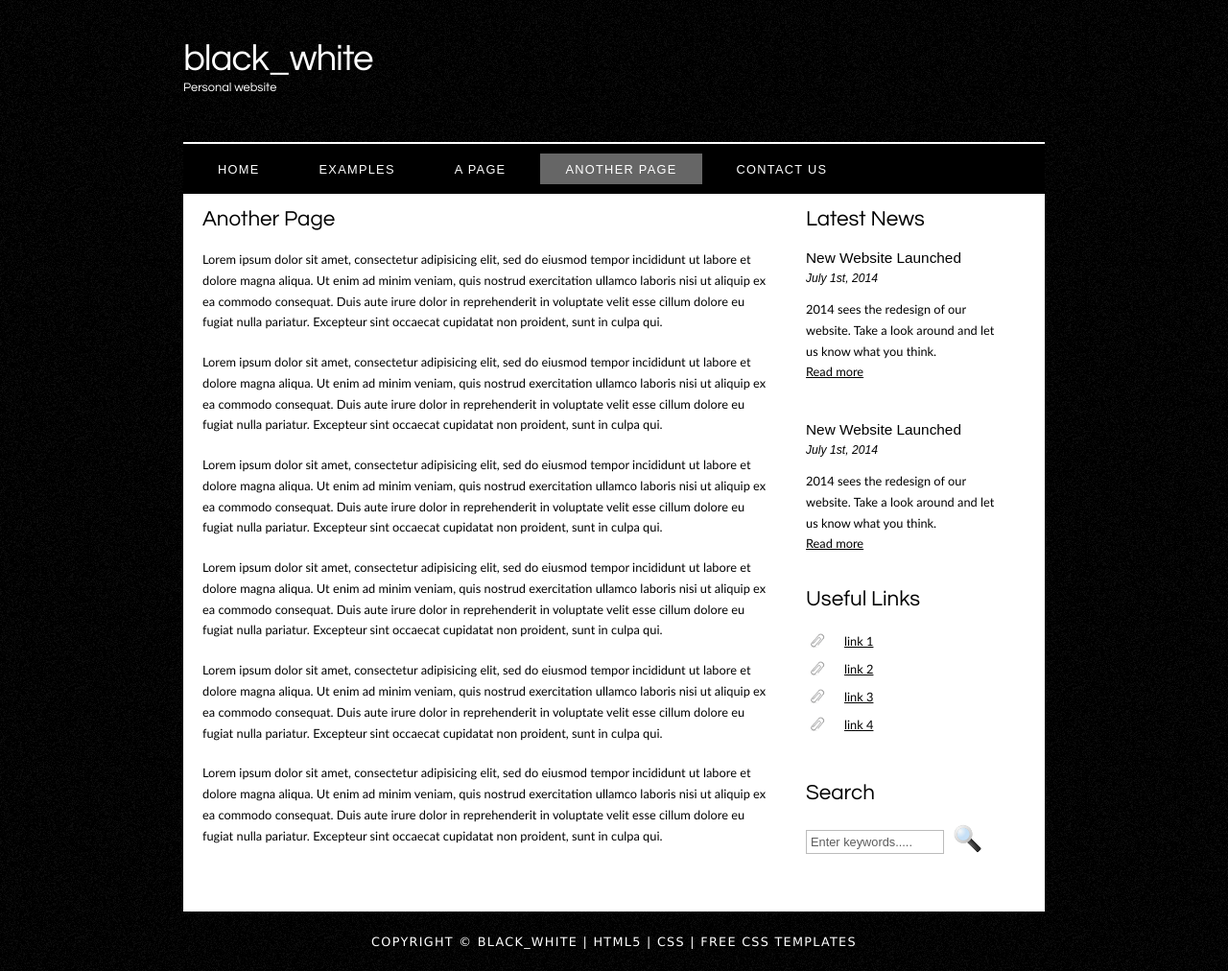
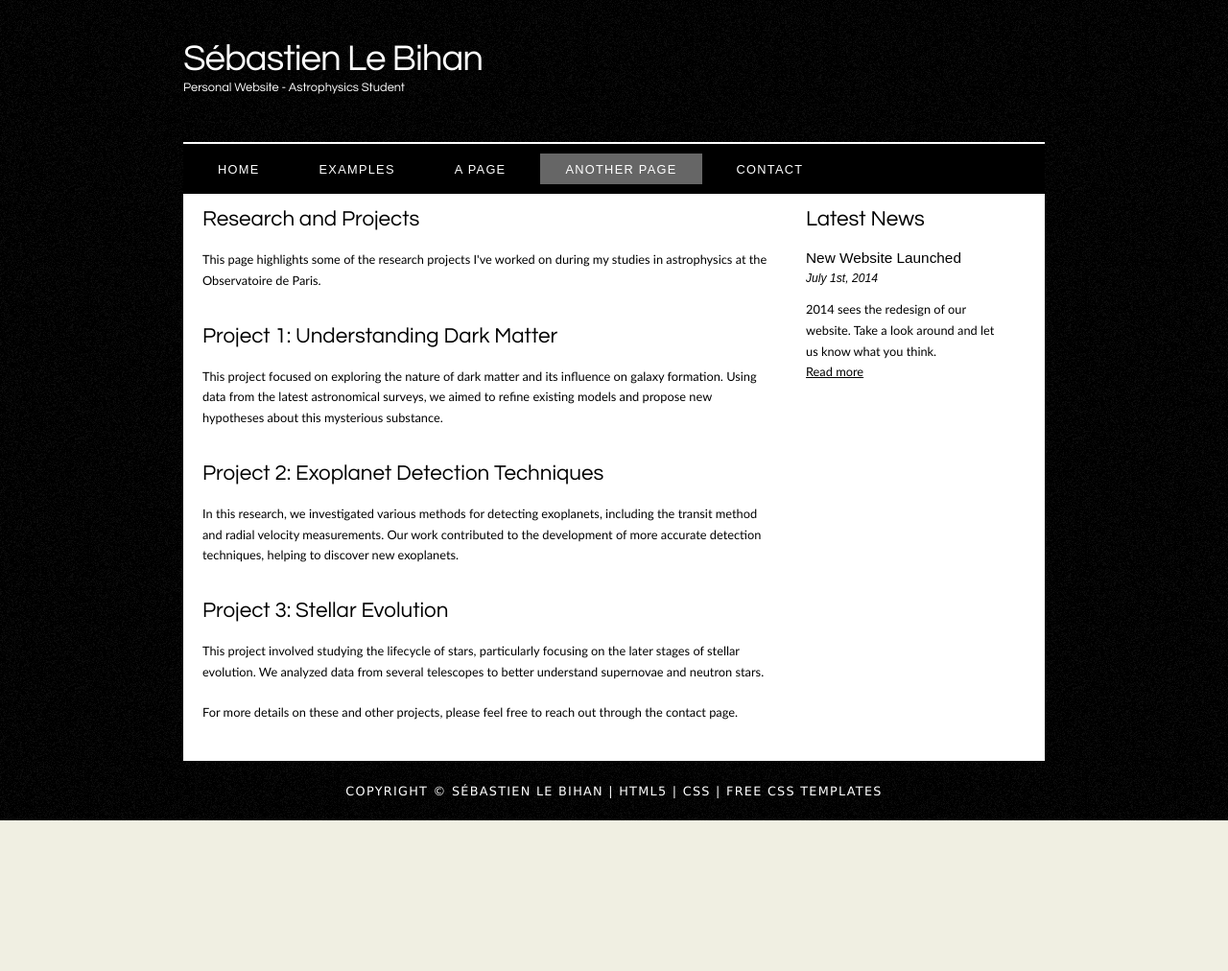
Before and after one commit to sebastienlebihan/sebastienlebihan.github.io, a plain HTML site: page another_page.html in a window 1280 px wide. Shown: the whole page at 96% size. After the commit the page ends 855 px from the top, so only its background shows below. Drawn offline with Linux system fonts and the light colour scheme.

Commit message:
version test site

```diff
--- a/another_page.html
+++ b/another_page.html
@@ -2,9 +2,9 @@
 <html>
 
 <head>
-  <title>black_white - another page</title>
-  <meta name="description" content="website description" />
-  <meta name="keywords" content="website keywords, website keywords" />
+  <title>Sébastien Le Bihan - Astrophysics Student</title>
+  <meta name="description" content="Sébastien Le Bihan's personal web page showcasing his work as an astrophysics student" />
+  <meta name="keywords" content="Sébastien Le Bihan, astrophysics, student, research, personal website" />
   <meta http-equiv="content-type" content="text/html; charset=UTF-8" />
   <link rel="stylesheet" type="text/css" href="style/style.css" title="style" />
 </head>
@@ -14,61 +14,45 @@
     <div id="header">
       <div id="logo">
         <div id="logo_text">
-          <!-- class="logo_colour", allows you to change the colour of the text -->
-          <h1><a href="index.html">black<span class="logo_colour">_white</span></a></h1>
-          <h2>Personal website</h2>
+          <h1><a href="index.html">Sébastien<span class="logo_colour"> Le Bihan</span></a></h1>
+          <h2>Personal Website - Astrophysics Student</h2>
         </div>
       </div>
       <div id="menubar">
         <ul id="menu">
-          <!-- put class="selected" in the li tag for the selected page - to highlight which page you're on -->
           <li><a href="index.html">Home</a></li>
           <li><a href="examples.html">Examples</a></li>
           <li><a href="page.html">A Page</a></li>
           <li class="selected"><a href="another_page.html">Another Page</a></li>
-          <li><a href="contact.html">Contact Us</a></li>
+          <li><a href="contact.html">Contact</a></li>
         </ul>
       </div>
     </div>
     <div id="site_content">
       <div class="sidebar">
-        <!-- insert your sidebar items here -->
         <h3>Latest News</h3>
         <h4>New Website Launched</h4>
         <h5>July 1st, 2014</h5>
         <p>2014 sees the redesign of our website. Take a look around and let us know what you think.<br /><a href="#">Read more</a></p>
-        <p></p>
-        <h4>New Website Launched</h4>
-        <h5>July 1st, 2014</h5>
-        <p>2014 sees the redesign of our website. Take a look around and let us know what you think.<br /><a href="#">Read more</a></p>
-        <h3>Useful Links</h3>
-        <ul>
-          <li><a href="#">link 1</a></li>
-          <li><a href="#">link 2</a></li>
-          <li><a href="#">link 3</a></li>
-          <li><a href="#">link 4</a></li>
-        </ul>
-        <h3>Search</h3>
-        <form method="post" action="#" id="search_form">
-          <p>
-            <input class="search" type="text" name="search_field" value="Enter keywords....." />
-            <input name="search" type="image" style="border: 0; margin: 0 0 -9px 5px;" src="style/search.png" alt="Search" title="Search" />
-          </p>
-        </form>
       </div>
       <div id="content">
-        <!-- insert the page content here -->
-        <h1>Another Page</h1>
-        <p>Lorem ipsum dolor sit amet, consectetur adipisicing elit, sed do eiusmod tempor incididunt ut labore et dolore magna aliqua. Ut enim ad minim veniam, quis nostrud exercitation ullamco laboris nisi ut aliquip ex ea commodo consequat. Duis aute irure dolor in reprehenderit in voluptate velit esse cillum dolore eu fugiat nulla pariatur. Excepteur sint occaecat cupidatat non proident, sunt in culpa qui.</p>
-        <p>Lorem ipsum dolor sit amet, consectetur adipisicing elit, sed do eiusmod tempor incididunt ut labore et dolore magna aliqua. Ut enim ad minim veniam, quis nostrud exercitation ullamco laboris nisi ut aliquip ex ea commodo consequat. Duis aute irure dolor in reprehenderit in voluptate velit esse cillum dolore eu fugiat nulla pariatur. Excepteur sint occaecat cupidatat non proident, sunt in culpa qui.</p>
-        <p>Lorem ipsum dolor sit amet, consectetur adipisicing elit, sed do eiusmod tempor incididunt ut labore et dolore magna aliqua. Ut enim ad minim veniam, quis nostrud exercitation ullamco laboris nisi ut aliquip ex ea commodo consequat. Duis aute irure dolor in reprehenderit in voluptate velit esse cillum dolore eu fugiat nulla pariatur. Excepteur sint occaecat cupidatat non proident, sunt in culpa qui.</p>
-        <p>Lorem ipsum dolor sit amet, consectetur adipisicing elit, sed do eiusmod tempor incididunt ut labore et dolore magna aliqua. Ut enim ad minim veniam, quis nostrud exercitation ullamco laboris nisi ut aliquip ex ea commodo consequat. Duis aute irure dolor in reprehenderit in voluptate velit esse cillum dolore eu fugiat nulla pariatur. Excepteur sint occaecat cupidatat non proident, sunt in culpa qui.</p>
-        <p>Lorem ipsum dolor sit amet, consectetur adipisicing elit, sed do eiusmod tempor incididunt ut labore et dolore magna aliqua. Ut enim ad minim veniam, quis nostrud exercitation ullamco laboris nisi ut aliquip ex ea commodo consequat. Duis aute irure dolor in reprehenderit in voluptate velit esse cillum dolore eu fugiat nulla pariatur. Excepteur sint occaecat cupidatat non proident, sunt in culpa qui.</p>
-        <p>Lorem ipsum dolor sit amet, consectetur adipisicing elit, sed do eiusmod tempor incididunt ut labore et dolore magna aliqua. Ut enim ad minim veniam, quis nostrud exercitation ullamco laboris nisi ut aliquip ex ea commodo consequat. Duis aute irure dolor in reprehenderit in voluptate velit esse cillum dolore eu fugiat nulla pariatur. Excepteur sint occaecat cupidatat non proident, sunt in culpa qui.</p>
+        <h1>Research and Projects</h1>
+        <p>This page highlights some of the research projects I've worked on during my studies in astrophysics at the Observatoire de Paris.</p>
+
+        <h2>Project 1: Understanding Dark Matter</h2>
+        <p>This project focused on exploring the nature of dark matter and its influence on galaxy formation. Using data from the latest astronomical surveys, we aimed to refine existing models and propose new hypotheses about this mysterious substance.</p>
+
+        <h2>Project 2: Exoplanet Detection Techniques</h2>
+        <p>In this research, we investigated various methods for detecting exoplanets, including the transit method and radial velocity measurements. Our work contributed to the development of more accurate detection techniques, helping to discover new exoplanets.</p>
+
+        <h2>Project 3: Stellar Evolution</h2>
+        <p>This project involved studying the lifecycle of stars, particularly focusing on the later stages of stellar evolution. We analyzed data from several telescopes to better understand supernovae and neutron stars.</p>
+
+        <p>For more details on these and other projects, please feel free to reach out through the contact page.</p>
       </div>
     </div>
     <div id="footer">
-      Copyright &copy; black_white | <a href="http://validator.w3.org/check?uri=referer">HTML5</a> | <a href="http://jigsaw.w3.org/css-validator/check/referer">CSS</a> | <a href="http://www.html5webtemplates.co.uk">Free CSS Templates</a>
+      Copyright &copy; Sébastien Le Bihan | <a href="http://validator.w3.org/check?uri=referer">HTML5</a> | <a href="http://jigsaw.w3.org/css-validator/check/referer">CSS</a> | <a href="http://www.html5webtemplates.co.uk">Free CSS Templates</a>
     </div>
   </div>
 </body>
```
Also changed, not shown: index.html (+2 -2 lines).
